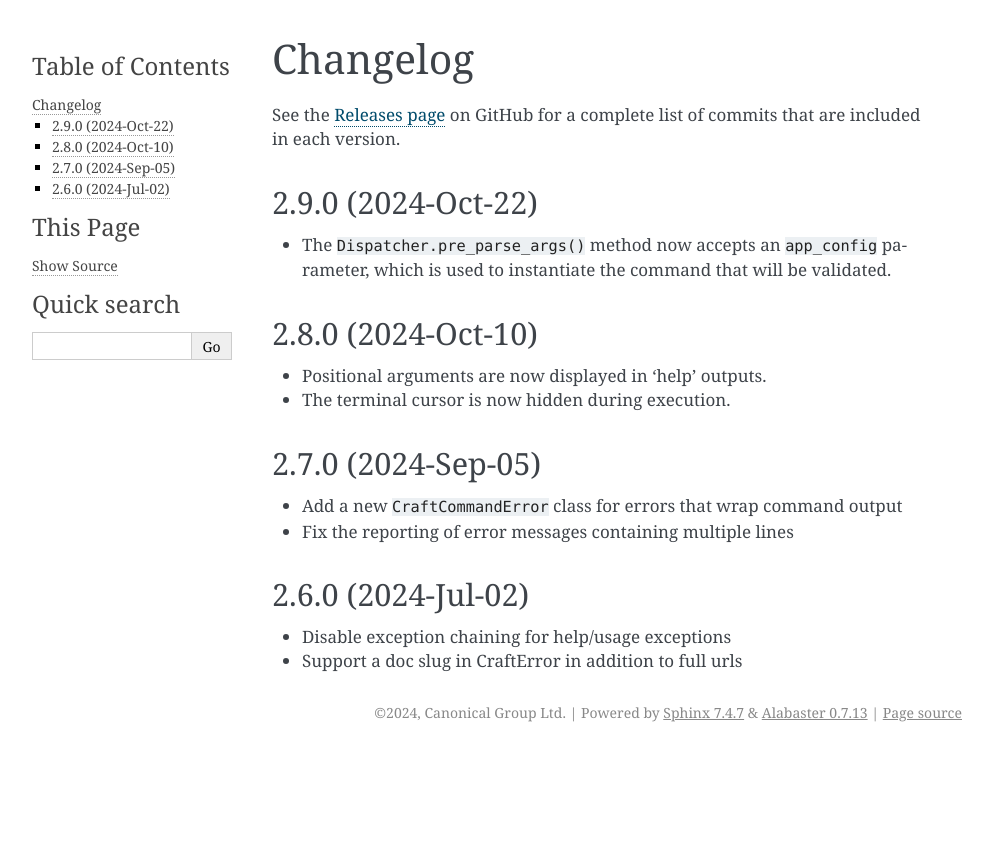
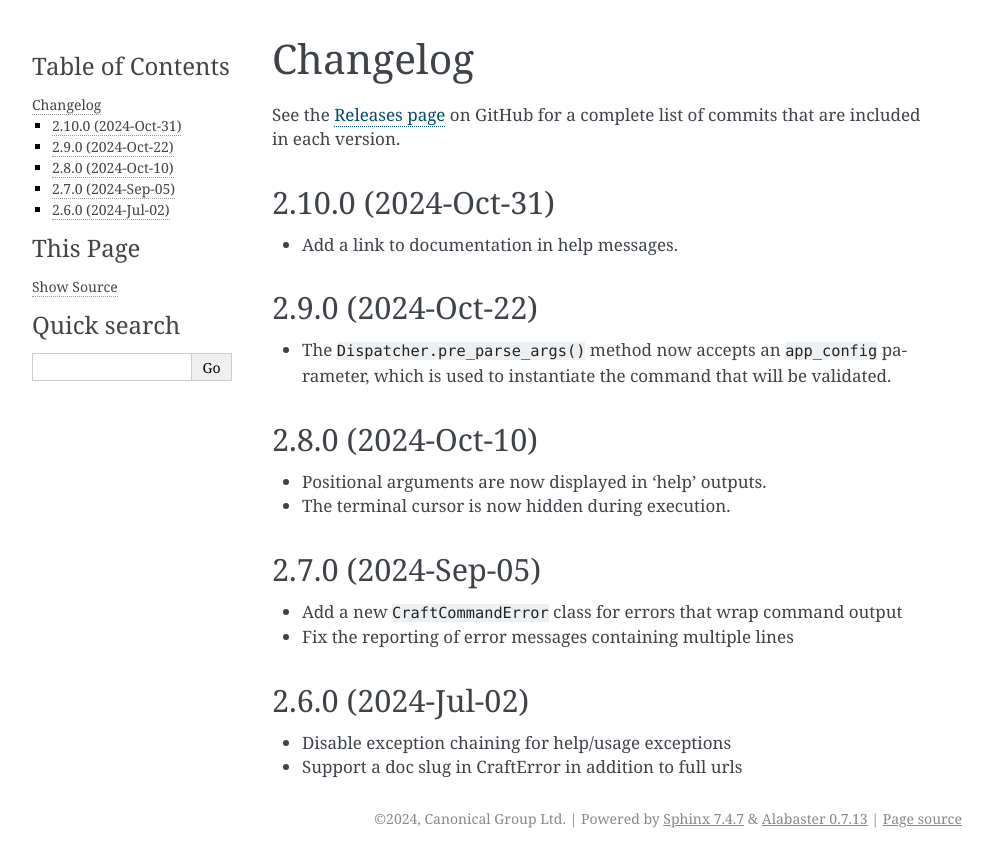
Before and after one commit to canonical/craft-cli, a Sphinx documentation site: the page built from docs/changelog.rst, in a window 1280 px wide. Shown: the top 867 px of the page, without its empty margins (148-1141 px from the left). Built offline with Sphinx 7.4.7, drawn with Linux system fonts in a browser that asks for light colours; pages that are not in the unit, such as notebooks, are missing from menus.

Commit message:
docs(changelog): add 2.10.0 release notes
Signed-off-by: Callahan Kovacs <callahankovacs@gmail.com>

```diff
--- a/docs/changelog.rst
+++ b/docs/changelog.rst
@@ -6,6 +6,10 @@ Changelog
 
 See the `Releases page`_ on GitHub for a complete list of commits that are
 included in each version.
+
+2.10.0 (2024-Oct-31)
+--------------------
+- Add a link to documentation in help messages.
 
 2.9.0 (2024-Oct-22)
 -------------------
```
